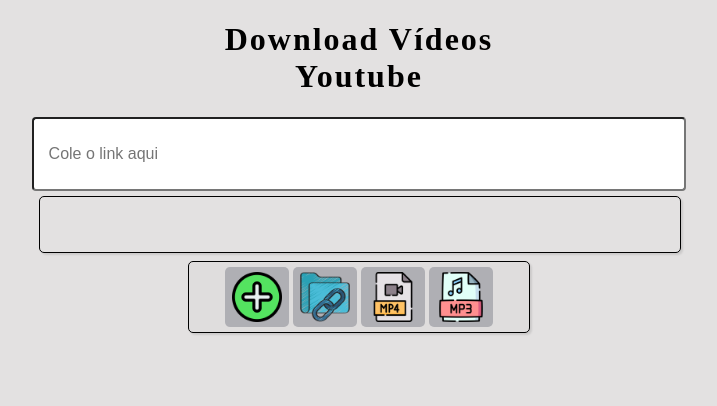
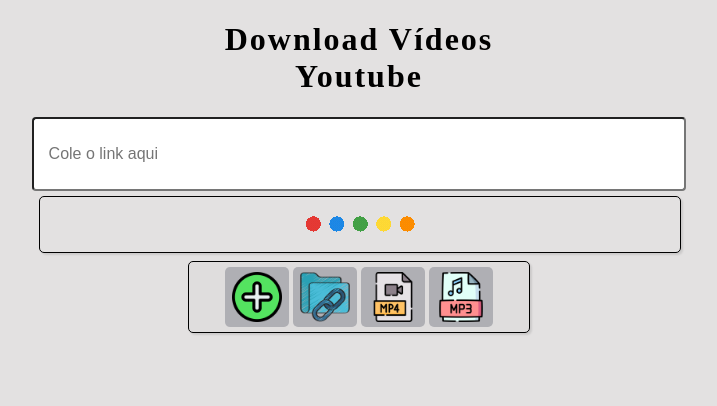
Before and after one commit to dev-drizzithiago/ProjetoDjangoYouTube, a Django app: page / in a window 1280 px wide. Shown: the top 406 px of the page, without its empty margins (281-998 px from the left). Run offline with Django 4.2, Linux system fonts and the light colour scheme.

Commit message:
Update style.css

```diff
--- a/core/static/css/style.css
+++ b/core/static/css/style.css
@@ -85,11 +85,12 @@
         align-items: center; /* Centraliza o conteúdo ao meio da DIV X*/
     }
     .divSpinner {
-        display: none;
+        display: block;
         justify-content: center; /* Centraliza o conteúdo ao meio da DIV Y*/
         align-items: center; /* Centraliza o conteúdo ao meio da DIV X*/
         width: 150px;
         height: 25px;
+        margin-top: -40px;
         margin-left: auto;
         margin-right: auto;
     }
```
